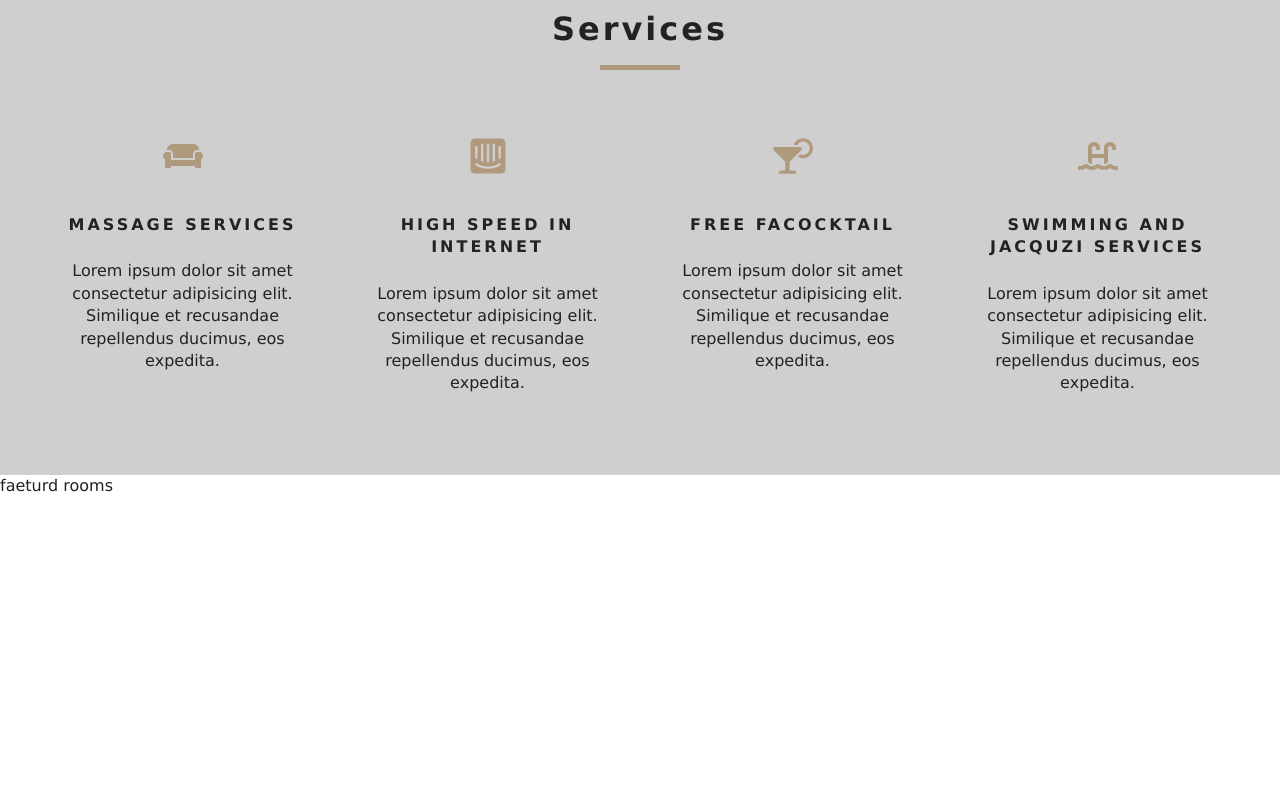
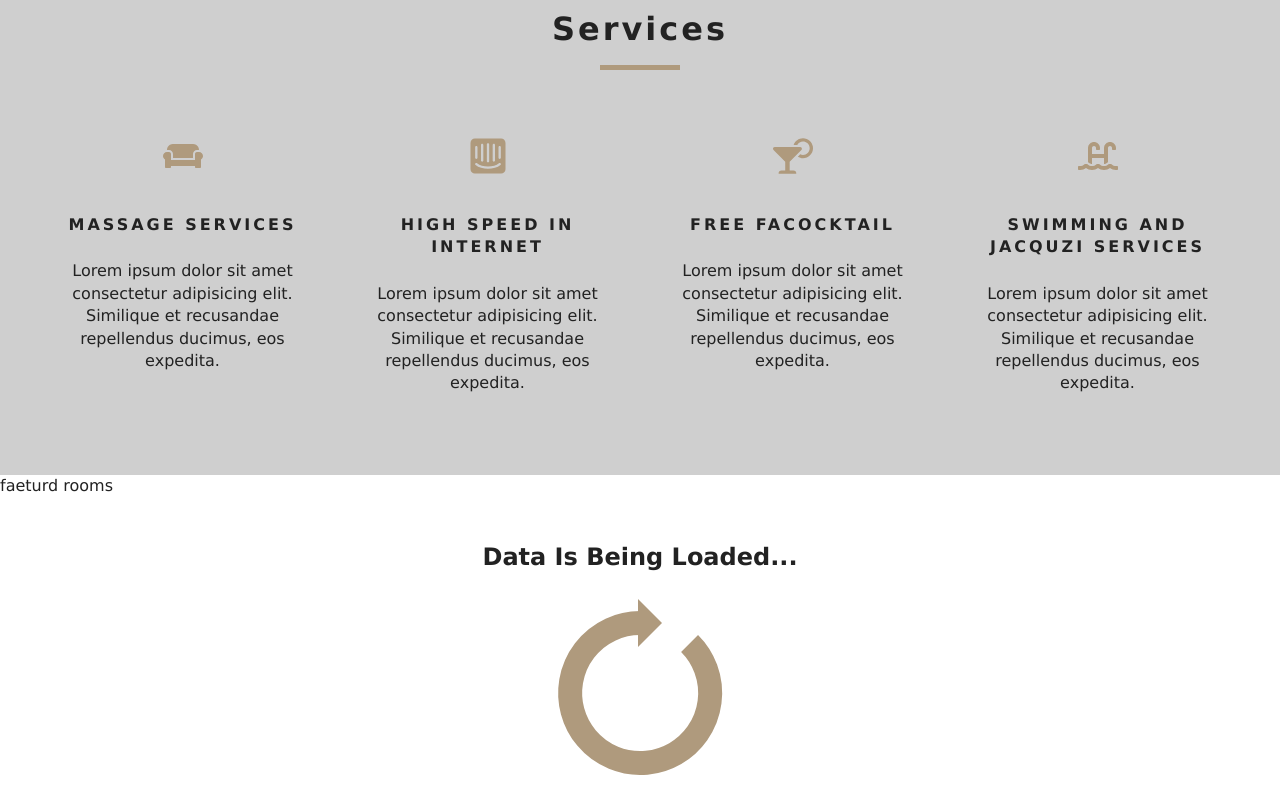
Before and after one commit to adnan-razzaq/react-beach, a React (Create React App) app: page / in a window 1280 px wide. Shown: the part 871-1671 px from the top of the page. Before the commit the page ends 1368 px from the top, so only its background shows below. Built offline with nearby package versions, Linux system fonts and the light colour scheme.

Commit message:
Loading component

```diff
--- a/src/components/Featured.js
+++ b/src/components/Featured.js
@@ -1,5 +1,6 @@
 import React, { Component } from "react";
 import { RoomContext } from "../context";
+import Loading from "./Loading";
 
 export default class Featured extends Component {
   static contextType = RoomContext;
@@ -7,6 +8,11 @@ export default class Featured extends Component {
     const { featuredRooms } = this.context;
     console.log(featuredRooms);
 
-    return <div>faeturd rooms</div>;
+    return (
+      <div>
+        faeturd rooms
+        <Loading></Loading>
+      </div>
+    );
   }
 }
--- /dev/null
+++ b/src/components/Loading.js
@@ -0,0 +1,11 @@
+import React from "react";
+import loadingarrow from "../images/gif/loading-arrow.gif";
+
+export default function Loading() {
+  return (
+    <div className="loading">
+      <h3>Data is being loaded...</h3>
+      <img src={loadingarrow} alt="" />
+    </div>
+  );
+}
```
Also changed, not shown: src/images/gif/source.gif (added).
